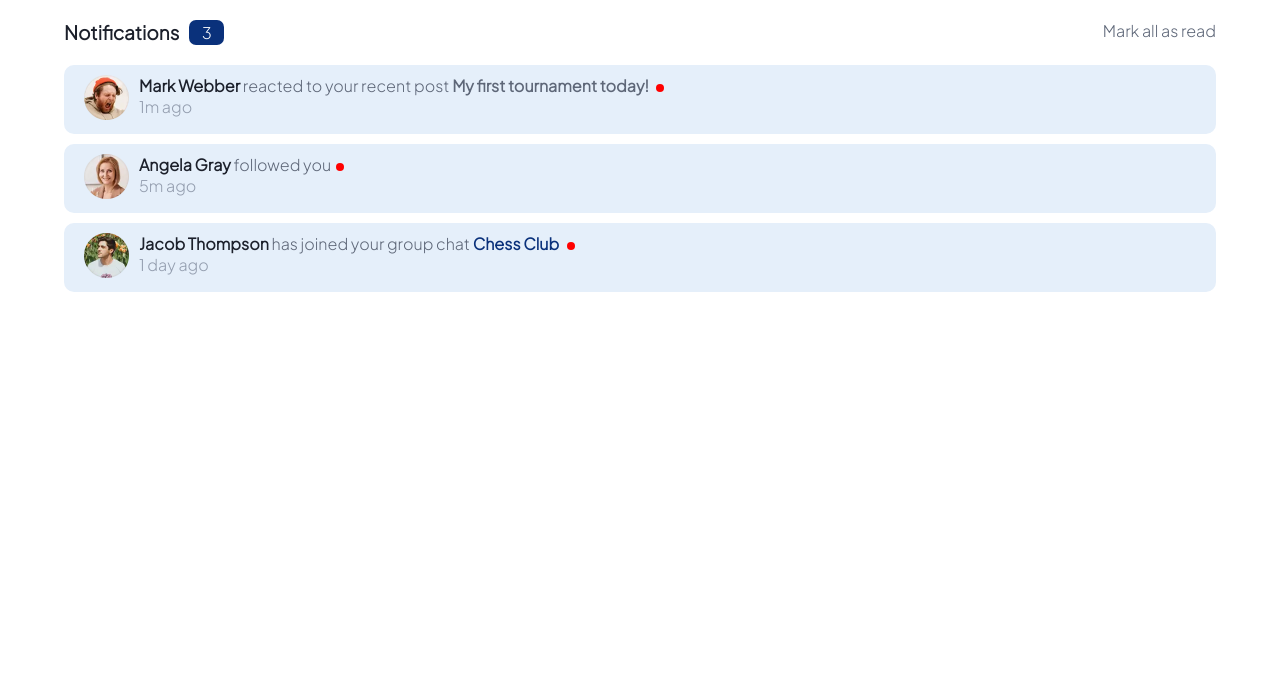
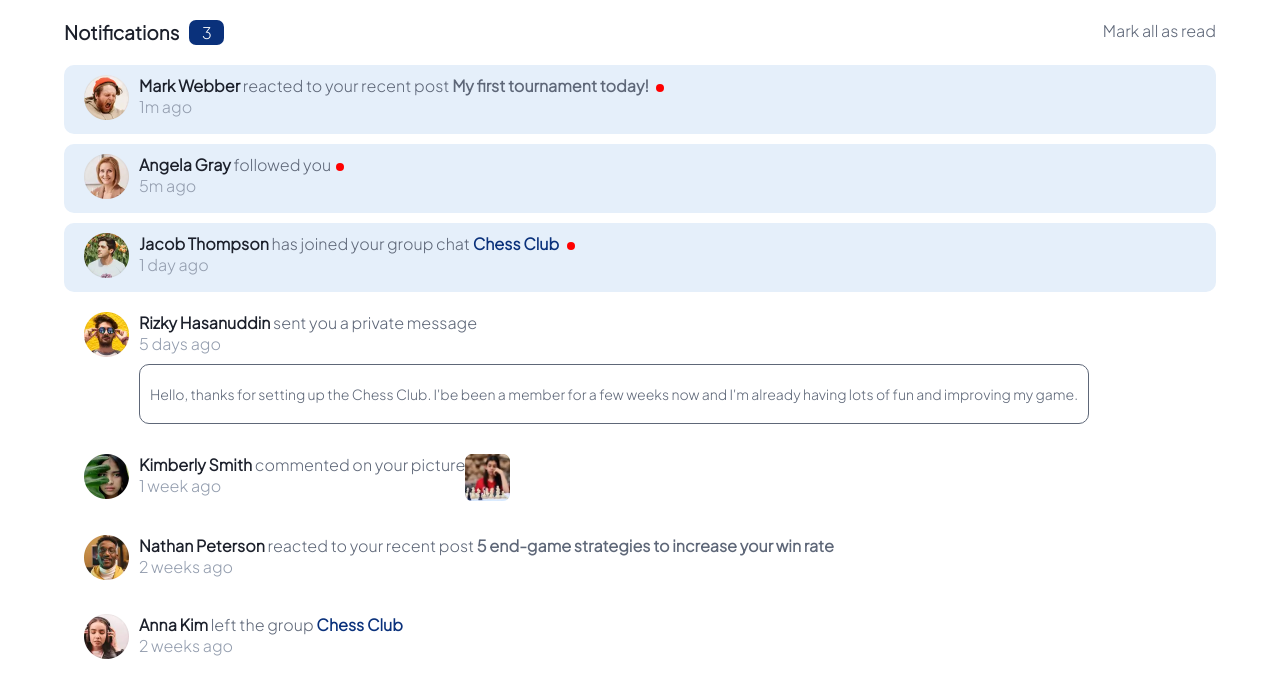
Before and after one commit to JerryJeager/Notification-page, a plain HTML site: page index.html in a window 1280 px wide. Drawn offline with Linux system fonts and the light colour scheme.

Commit message:
completed ui of notification page

```diff
--- a/index.html
+++ b/index.html
@@ -21,17 +21,17 @@
             </div>
         </header>
         <section id="messages">
-            <div class="message-info">
+            <div class="message-info unread-message">
                 <div class="profile-pic">
                     <img src="images/avatar-mark-webber.webp" alt="mark-webber-pic">
                 </div>
                 <div class="contact-message">
-                    <span class="name">Mark Webber</span> reacted to your recent post <span class="tournament blue-hover">My first tournament today!</span>
+                    <span class="name">Mark Webber</span> reacted to your recent post <span class="topic blue-hover">My first tournament today!</span>
                     <span class="red-dot"></span>
                     <p class="time">1m ago</p>
                 </div>
             </div>
-            <div class="message-info">
+            <div class="message-info unread-message">
                 <div class="profile-pic">
                     <img src="images/avatar-angela-gray.webp" alt="angela-gray-pic">
                 </div>
@@ -40,7 +40,7 @@
                     <p class="time">5m ago</p>
                 </div>
             </div>
-            <div class="message-info">
+            <div class="message-info unread-message">
                 <div class="profile-pic">
                     <img src="images/avatar-jacob-thompson.webp" alt="Jacob-Thompson-pic">
                 </div>
@@ -50,6 +50,50 @@
                     <p class="time">1 day ago</p>
                 </div>
             </div>
+            <div class="message-info read-message">
+                <div class="profile-pic">
+                    <img src="images/avatar-rizky-hasanuddin.webp" alt="rizky-hasanuddin-pic">
+                </div>
+                <div class="contact-message">
+                    <span class="name">Rizky Hasanuddin</span> sent you a private message
+                    <p class="time">5 days ago</p>
+                    <div class="opened-message">
+                        <p>Hello, thanks for setting up the Chess Club. I'be been a member for a few weeks now and I'm already having lots of fun and improving my game.</p>
+                    </div>
+                </div>
+            </div>
+            <div class="message-info">
+                <div class="profile-pic">
+                    <img src="images/avatar-kimberly-smith.webp" alt="Kimberly-smith-pic">
+                </div>
+                <div class="contact-message-photo">
+                    <div class="contact-message">
+                        <span class="name">Kimberly Smith</span> commented on your picture
+                        <p class="time">1 week ago</p>
+                    </div>
+                    <div class="photo-message">
+                        <img src="images/image-chess.webp" alt="chess-image">
+                    </div>
+                </div>
+            </div>
+            <div class="message-info">
+                <div class="profile-pic">
+                    <img src="images/avatar-nathan-peterson.webp" alt="nathan-peterson-pic">
+                </div>
+                <div class="contact-message">
+                    <span class="name">Nathan Peterson</span> reacted to your recent post<span class="topic blue-hover"> 5 end-game strategies to increase your win rate</span>
+                    <p class="time">2 weeks ago</p>
+                </div>
+            </div>
+            <div class="message-info">
+                <div class="profile-pic">
+                    <img src="images/avatar-anna-kim.webp" alt="anna-kim-pic">
+                </div>
+                <div class="contact-message">
+                    <span class="name">Anna Kim</span> left the group<span class="chess-club"> Chess Club</span>
+                    <p class="time">2 weeks ago</p>
+                </div>
+            </div>
         </section>
     </main>
     <script src="main.js"></script>
--- a/styles.css
+++ b/styles.css
@@ -27,6 +27,7 @@ p, span{
 }
 main{
     background-color: var(--white);
+    padding-bottom: 20px;
 }
 header{
     display: flex;
@@ -69,10 +70,12 @@ header h1{
     display: flex;
     /* justify-content: space-between; */
     width: 100%;
+    padding: 10px 20px;
+    margin-top: 10px;
+}
+.unread-message{
+    border-radius: 10px;
     background-color: var(--light-grayish-blue1);
-    padding: 10px 20px;
-    border-radius: 10px;
-    margin-top: 10px;
 }
 .profile-pic img{
     width: 45px;
@@ -88,7 +91,7 @@ header h1{
     color: var(--very-dark-blue);
     font-weight: 900;
 }
-.tournament{
+.topic{
     color: var(--dark-grayish-blue);
     font-weight: 900;
 }
@@ -112,3 +115,28 @@ header h1{
     color: var(--blue);
     transition: .3s;
 }
+.read-message{
+    background-color: none;
+}
+.opened-message{
+    border: .5px solid var(--dark-grayish-blue);
+    border-radius: 10px;
+    padding: 20px 10px;
+    color: var(--dark-grayish-blue);
+    font-weight: 500;
+    font-size: 14px;
+    margin-top: 10px;
+}
+.opened-message:hover{
+    transition: .3s;
+    background-color: var(--light-grayish-blue2);
+    border: none;
+}
+.contact-message-photo{
+    display: flex;
+    justify-content: space-between;
+}
+.photo-message img{
+    width: 45px;
+    height: 47px;
+}
```
